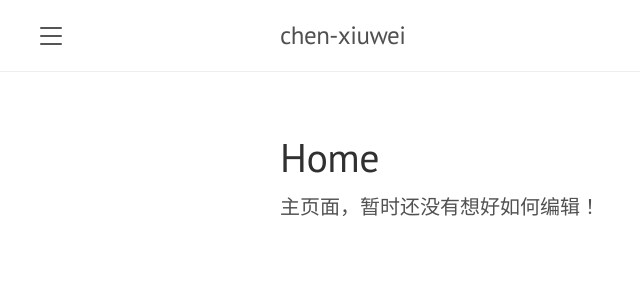
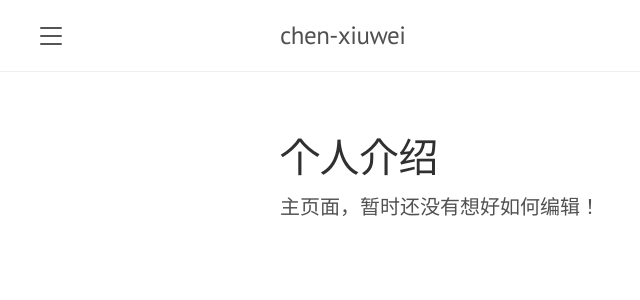
Before and after one commit to chen-xw/chen-xw.github.io, a Jekyll site: the page built from index.markdown, in a window 1280 px wide. Shown: the top 300 px of the page, without its empty margins (0-640 px from the left). Built offline with Jekyll 4.4.1, drawn with Linux system fonts in a browser that asks for light colours.

Commit message:
Update index.markdown

```diff
--- a/index.markdown
+++ b/index.markdown
@@ -1,5 +1,5 @@
 ---
 layout: page
-title: Home
+title: 个人介绍
 ---
 <p>主页面，暂时还没有想好如何编辑！</p>
```
